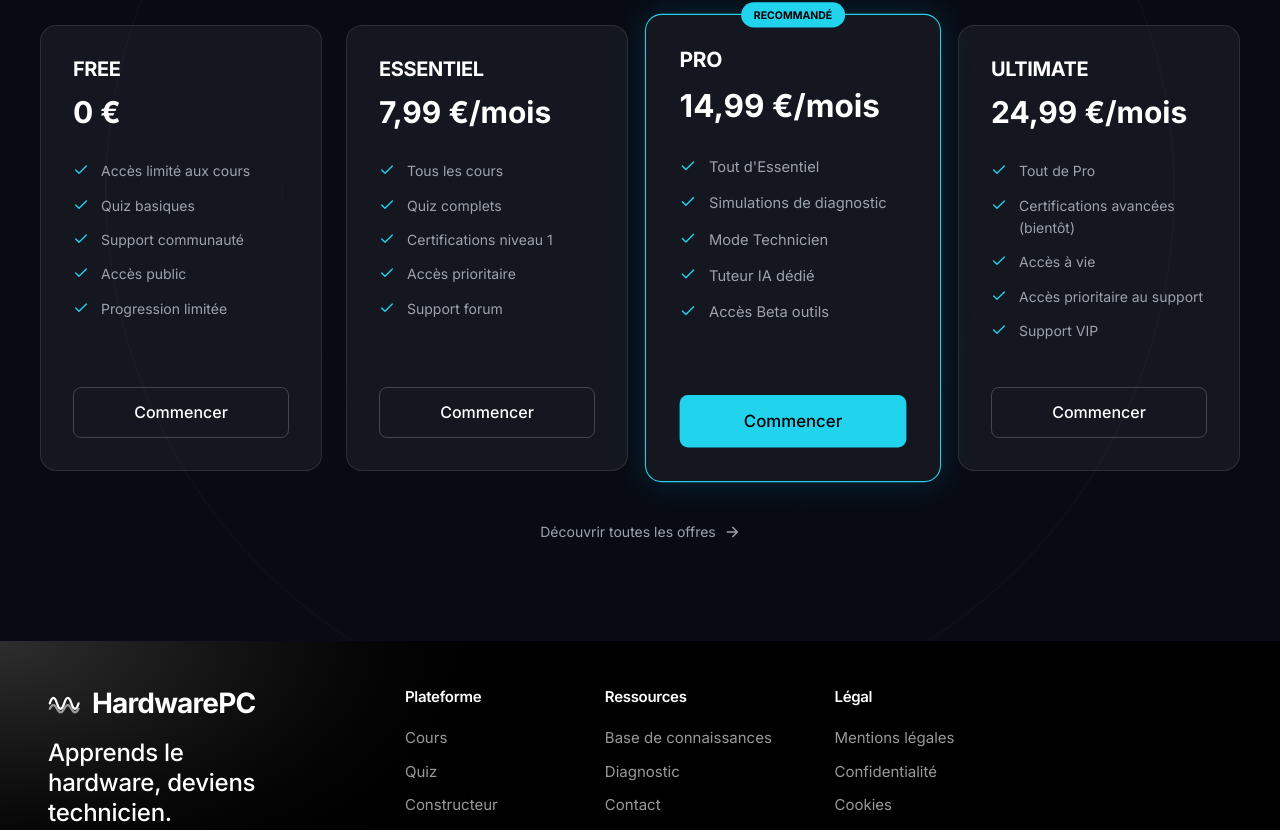
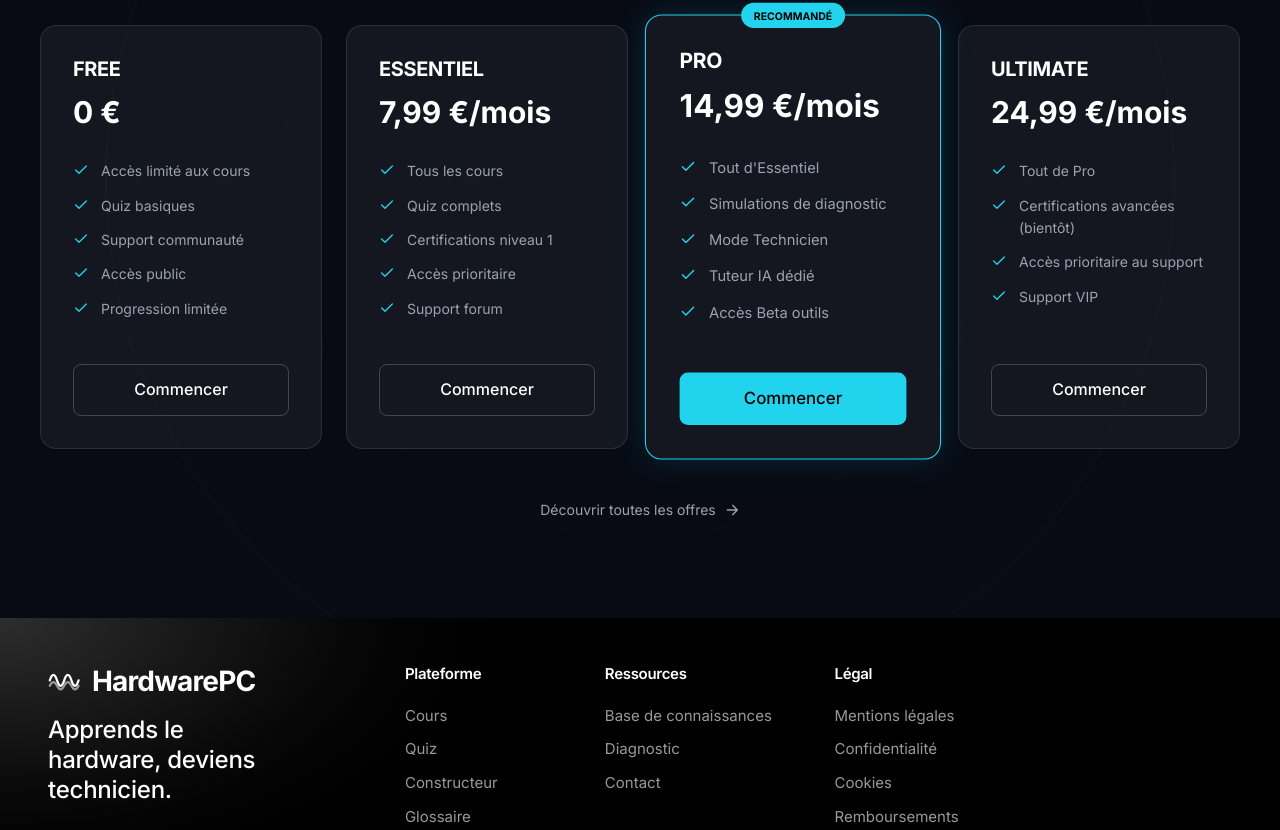
Before and after one commit to Antojljk/hardware-pc-learn, a Next.js app: page / in a window 1280 px wide. Shown: the part 2401-3231 px from the top of the page. Built offline with nearby package versions, Linux system fonts and the light colour scheme; no server answers.

Commit message:
chore: remove 'Accès à vie' from Ultimate plan

```diff
--- a/src/components/landing/PricingCTA.tsx
+++ b/src/components/landing/PricingCTA.tsx
@@ -30,7 +30,7 @@ const PLANS: Plan[] = [
   {
     name: 'ULTIMATE',
     price: '24,99 €/mois',
-    features: ['Tout de Pro', 'Certifications avancées (bientôt)', 'Accès à vie', 'Accès prioritaire au support', 'Support VIP'],
+    features: ['Tout de Pro', 'Certifications avancées (bientôt)', 'Accès prioritaire au support', 'Support VIP'],
     highlight: false,
   },
 ];
```
